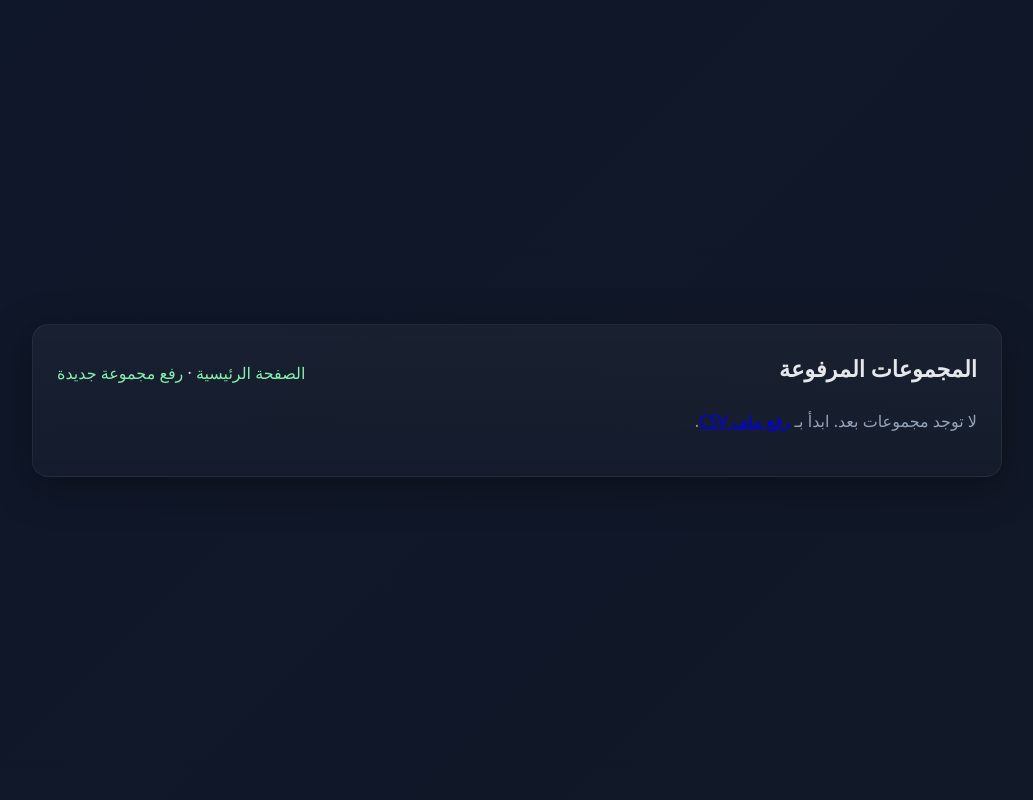
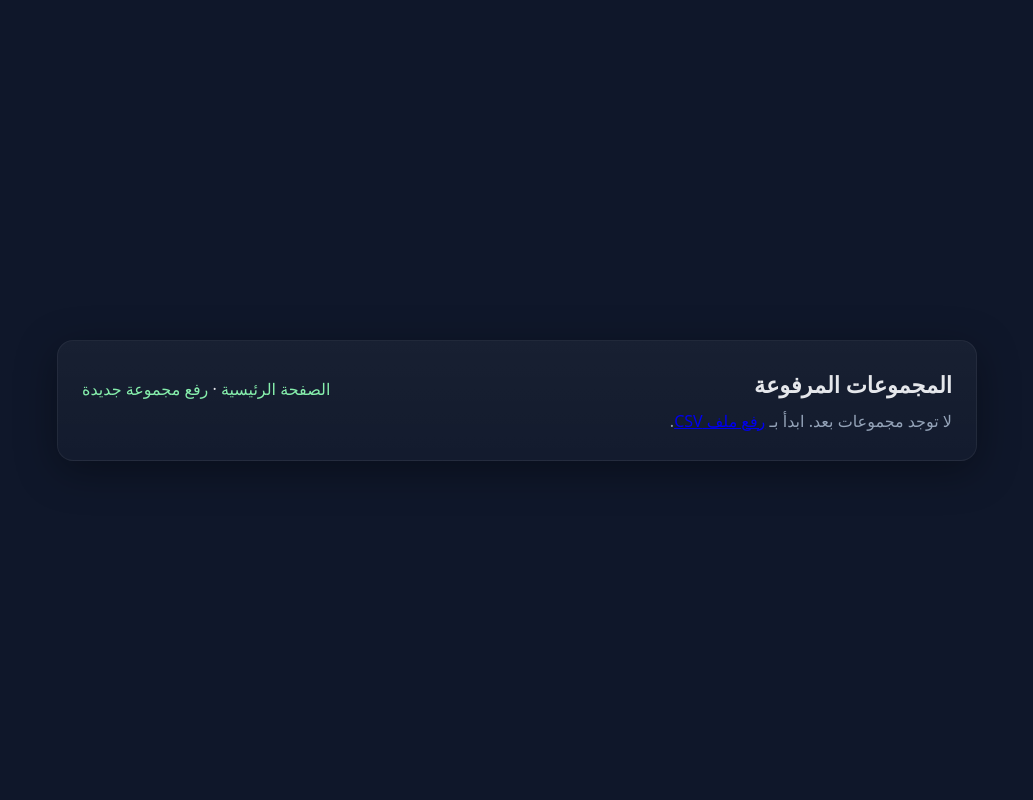
Before and after one commit to husseinaliawad/karam_195758, a Django app: page /datasets/ in a window 1280 px wide. Shown: the whole page, without its empty margins (123-1156 px from the left). Run offline with Django 4.2, Linux system fonts and the light colour scheme; data that the repository does not hold is empty.

Commit message:
Update datasets.html

```diff
--- a/optimizer/templates/optimizer/datasets.html
+++ b/optimizer/templates/optimizer/datasets.html
@@ -6,8 +6,9 @@
   <title>المجموعات المرفوعة | BIA601</title>
   <style>
     :root{--bg:#0f172a;--card:#111827;--text:#e5e7eb;--muted:#94a3b8;--accent:#22c55e}
-    body{margin:0;font-family:system-ui,-apple-system,Segoe UI,Roboto,Ubuntu; background:linear-gradient(135deg,#0f172a,#111827); color:var(--text); min-height:100vh; display:grid; place-items:center}
-    .card{width:min(920px,94vw); background:linear-gradient(180deg,rgba(255,255,255,0.04),rgba(255,255,255,0.02)); border:1px solid rgba(255,255,255,0.06); border-radius:16px; padding:28px 24px; box-shadow:0 10px 40px rgba(0,0,0,0.35)}
+    *{box-sizing:border-box; margin:0; padding:0}
+    body{background:var(--bg); color:var(--text); font-family:system-ui,-apple-system,sans-serif; min-height:100vh; display:flex; align-items:center; justify-content:center; padding:20px}
+    .card{width:min(920px,94vw); background:linear-gradient(180deg,rgba(255,255,255,0.04),rgba(255,255,255,0.02)); border:1px solid rgba(255,255,255,0.06); border-radius:16px; padding:28px 24px; box-shadow:0 10px 40px rgba(0,0,0,0.35); margin:0 auto}
     h1{font-size:1.4rem; margin:0 0 10px}
     table{width:100%; border-collapse:collapse; margin-top:12px}
     th, td{border-bottom:1px solid rgba(255,255,255,0.08); padding:10px; text-align:start}
@@ -15,6 +16,7 @@
     .muted{color:var(--muted)}
     .topbar{display:flex; gap:10px; align-items:center; justify-content:space-between}
     .links a{color:#86efac; text-decoration:none}
+    .links a:hover{text-decoration:underline}
   </style>
 </head>
 <body>
```
